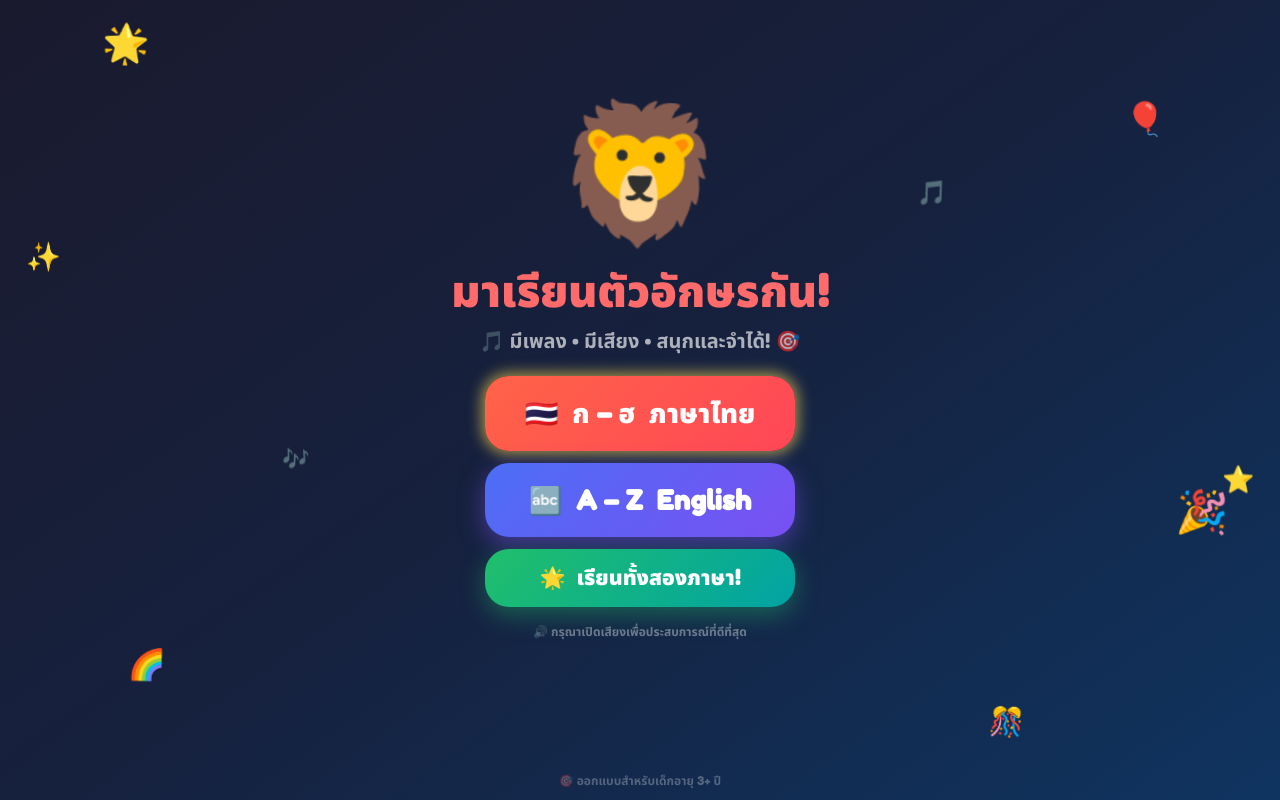
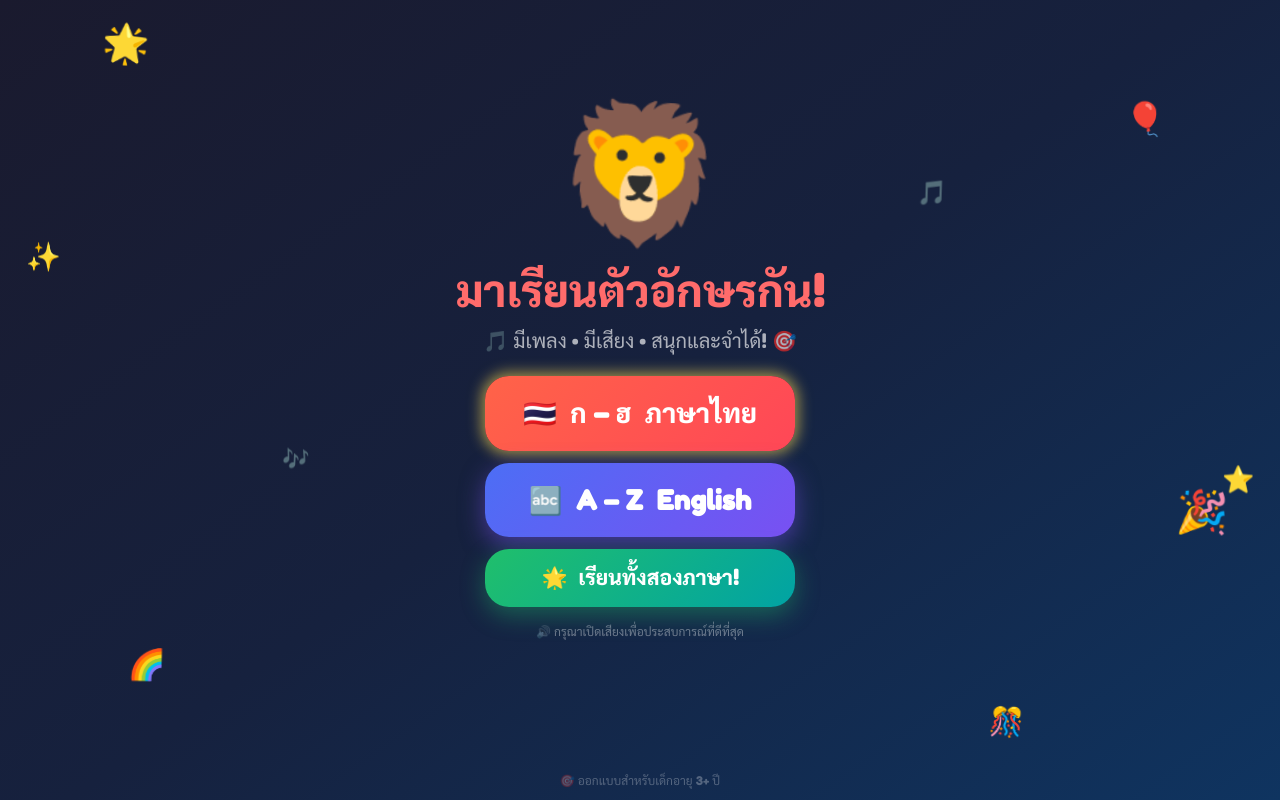
Before and after one commit to mastergong/-alphabet-kids, a website: page alphabet-kids.html in a window 1280 px wide. Drawn offline with nearby package versions, Linux system fonts and the light colour scheme.

Commit message:
Change Thai font to Sarabun for better readability
Replaced Noto Sans Thai with Sarabun font which has better Thai character heads (mai hua) for improved readability, especially for children learning Thai alphabet

```diff
--- a/alphabet-kids.html
+++ b/alphabet-kids.html
@@ -4,12 +4,12 @@
 <meta charset="UTF-8">
 <meta name="viewport" content="width=device-width, initial-scale=1.0, user-scalable=no, maximum-scale=1.0">
 <title>🌟 มาเรียนตัวอักษรกัน!</title>
-<link href="https://fonts.googleapis.com/css2?family=Fredoka+One&family=Noto+Sans+Thai:wght@700;900&display=swap" rel="stylesheet">
+<link href="https://fonts.googleapis.com/css2?family=Fredoka+One&family=Sarabun:wght@400;600;700;800&display=swap" rel="stylesheet">
 <script src="https://cdn.tailwindcss.com"></script>
 <style>
 * { -webkit-tap-highlight-color: transparent; box-sizing: border-box; }
 body {
-  font-family: 'Fredoka One', 'Noto Sans Thai', 'Segoe UI', sans-serif;
+  font-family: 'Fredoka One', 'Sarabun', 'Segoe UI', sans-serif;
   overflow: hidden; height: 100dvh; width: 100vw;
   background: #1a1a2e; touch-action: pan-y;
 }
```
